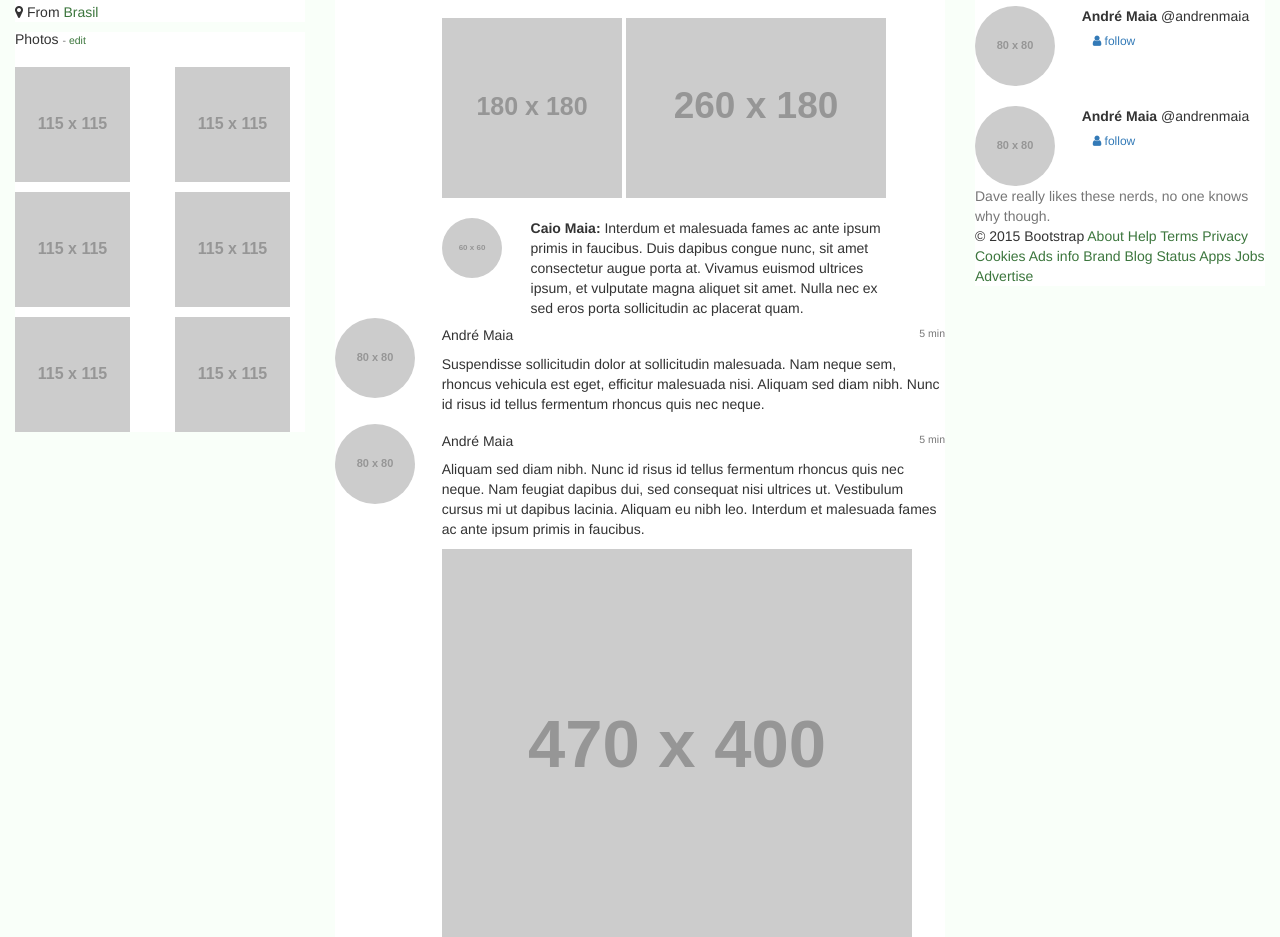
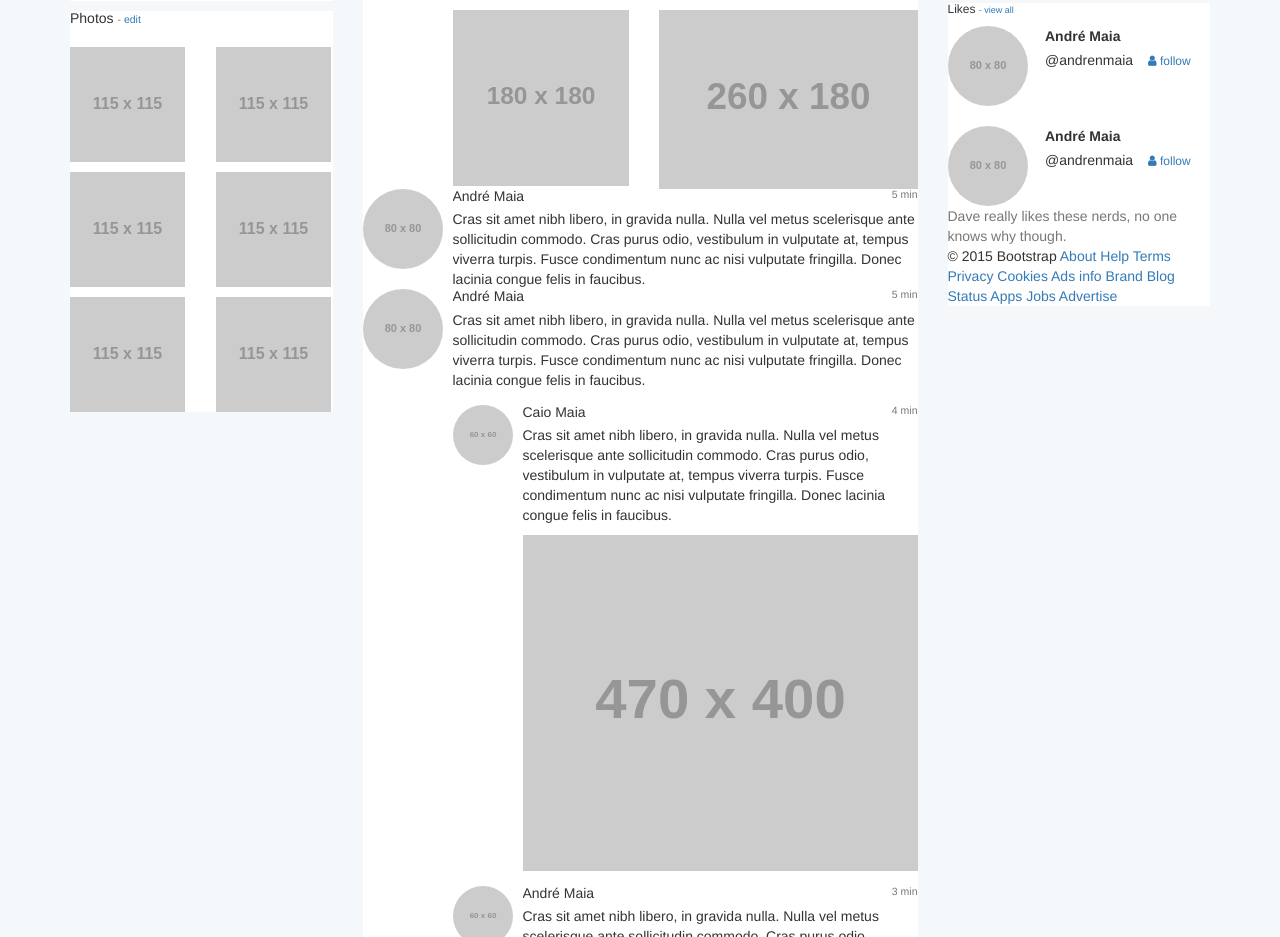
Before and after one commit to andrenmaia/Bootstrap4Template, a plain HTML site: page index.html in a window 1280 px wide. Shown: the part 546-1483 px from the top of the page. Drawn offline with nearby package versions, Linux system fonts and the light colour scheme; placeholder pictures from the web are drawn by us.

Commit message:
Change color to blue (again) and use media objects in contents

```diff
--- a/index.html
+++ b/index.html
@@ -16,9 +16,8 @@
   </head>
   <body>
 
-    <nav class="navbar navbar-fixed-top navbar-light bg-faded">
+    <nav class="navbar navbar-fixed-top navbar-dark">
       <button class="navbar-toggler hidden-sm-up" type="button" data-toggle="collapse" data-target="#exCollapsingNavbar2">
-        &#9776;
       </button>
       <div class="collapse navbar-toggleable-xs" id="exCollapsingNavbar2">
         <a class="navbar-brand" href="#">Responsive navbar</a>
@@ -39,12 +38,12 @@
 
         <form class="form-inline navbar-form pull-right">
           <input class="form-control" type="text" placeholder="Search">
-          <button class="btn btn-success" type="submit">Search</button>
+          <button class="btn btn-primary-outline" style="border-color:#fff; color:#fff" type="submit">Search</button>
         </form>
       </div>
     </nav>
 
-    <div class="container-fluid">
+    <div class="container">
       <div class="row">
 
         <!-- left side -->
@@ -66,7 +65,7 @@
           </div>
           <div class="card">
             <div class="card-block">
-              <h5 class="card-title">About <small> - <a href="#" class="text-success">edit</a></small></h5>
+              <h5 class="card-title">About <small> - <a href="#" class="text-primary">edit</a></small></h5>
               <ul class="list-unstyled">
                 <li>
                   <i class="fa fa-calendar-o"></i> Went to ...
@@ -75,40 +74,40 @@
                   <i class="fa fa-users"></i> Became friends with ...
                 </li>
                 <li>
-                  <i class="fa fa-github-alt"></i> My code <a href="https://github.com/andrenmaia" class="text-success">on GitHub</a>
+                  <i class="fa fa-github-alt"></i> My code <a href="https://github.com/andrenmaia" class="text-primary">on GitHub</a>
                 </li>
                 <li>
-                  <i class="fa fa-home"></i> Lives in <a href="https://www.google.com.br/maps/place/S%C3%A3o+Paulo,+State+of+S%C3%A3o+Paulo/@-23.6821604,-46.8754969,10z/data=!3m1!4b1!4m2!3m1!1s0x94ce448183a461d1:0x9ba94b08ff335bae" class="text-success">São Paulo</a>
+                  <i class="fa fa-home"></i> Lives in <a href="https://www.google.com.br/maps/place/S%C3%A3o+Paulo,+State+of+S%C3%A3o+Paulo/@-23.6821604,-46.8754969,10z/data=!3m1!4b1!4m2!3m1!1s0x94ce448183a461d1:0x9ba94b08ff335bae" class="text-primary">São Paulo</a>
                 </li>
                 <li>
-                  <i class="fa fa-map-marker"></i> From <a href="https://www.google.com.br/maps/place/Brazil/@-13.5392802,-71.5780351,4z/data=!3m1!4b1!4m2!3m1!1s0x9c59c7ebcc28cf:0x295a1506f2293e63" class="text-success">Brasil</a>
+                  <i class="fa fa-map-marker"></i> From <a href="https://www.google.com.br/maps/place/Brazil/@-13.5392802,-71.5780351,4z/data=!3m1!4b1!4m2!3m1!1s0x9c59c7ebcc28cf:0x295a1506f2293e63" class="text-primary">Brasil</a>
                 </li>
               </ul>
             </div>
           </div>
           <div class="card">
             <div class="card-block">
-              <h5 class="card-title">Photos <small> - <a href="#" class="text-success">edit</a></small></h5>
+              <h5 class="card-title">Photos <small> - <a href="#" class="text-primary">edit</a></small></h5>
               <div class="row mini-photos">
                 <div class="col-sm-6">
-                  <img src="http://placehold.it/115x115/f0f0f0" />
+                  <img src="http://placehold.it/115x115/f0f0f0" class="img-responsive"/>
                 </div>
                 <div class="col-sm-6">
-                  <img src="http://placehold.it/115x115/f0f0f0" />
+                  <img src="http://placehold.it/115x115/f0f0f0" class="img-responsive"/>
                 </div>
                 <br/>
                 <div class="col-sm-6">
-                  <img src="http://placehold.it/115x115/f0f0f0" />
+                  <img src="http://placehold.it/115x115/f0f0f0" class="img-responsive"/>
                 </div>
                 <div class="col-sm-6">
-                  <img src="http://placehold.it/115x115/f0f0f0" />
+                  <img src="http://placehold.it/115x115/f0f0f0" class="img-responsive"/>
                 </div>
                 <br/>
                 <div class="col-sm-6">
-                  <img src="http://placehold.it/115x115/f0f0f0" />
+                  <img src="http://placehold.it/115x115/f0f0f0" class="img-responsive"/>
                 </div>
                 <div class="col-sm-6">
-                  <img src="http://placehold.it/115x115/f0f0f0" />
+                  <img src="http://placehold.it/115x115/f0f0f0" class="img-responsive"/>
                 </div>
 
               </div>
@@ -132,99 +131,100 @@
             </form>
           </div>
 
-          <div class="card">
-            <div class="row">
-              <div class="col-sm-2 text-center">
-                <img src="http://placehold.it/80x80/f0f0f0" class="img-circle m-t m-l">
-              </div>
-              <div class="col-sm-10">
-                <div class="card-block">
-                  <h5 class="card-title">André Maia
+          <div class="card card-block">
+
+            <div class="media">
+              <a class="media-left" href="#">
+                <img class="media-object img-circle" src="http://placehold.it/80x80/f0f0f0">
+              </a>
+              <div class="media-body">
+                <h5 class="media-heading">André Maia
                     <small class="text-muted pull-right">5 min</small>
-                  </h5>
-                  <p class="card-text">
-                    Suspendisse sollicitudin dolor at sollicitudin malesuada. Nam neque sem, rhoncus vehicula est eget, efficitur malesuada nisi. Aliquam sed diam nibh. Nunc id risus id tellus fermentum rhoncus quis nec neque. Nam feugiat dapibus dui, sed consequat nisi ultrices ut. Vestibulum cursus mi ut dapibus lacinia. Aliquam eu nibh leo. Interdum et malesuada fames ac ante ipsum primis in faucibus. Duis dapibus congue nunc, sit amet consectetur augue porta at. Vivamus euismod ultrices ipsum, et vulputate magna aliquet sit amet. Nulla nec ex sed eros porta sollicitudin ac placerat quam. Vivamus in lorem ligula. Nullam eu nisl iaculis, fermentum lorem sit amet, hendrerit quam.
-                  </p>
-                  <div>
-                    <img src="http://placehold.it/260x180" />
-                    <img src="http://placehold.it/180x180" />
-                    <br/>
-                    <br/>
-                    <img src="http://placehold.it/180x180" />
-                    <img src="http://placehold.it/260x180" />
-                  </div>
-                  <br/>
+                </h5>
+                Suspendisse sollicitudin dolor at sollicitudin malesuada. Nam neque sem, rhoncus vehicula est eget, efficitur malesuada nisi. Aliquam sed diam nibh. Nunc id risus id tellus fermentum rhoncus quis nec neque. Nam feugiat dapibus dui, sed consequat nisi ultrices ut. Vestibulum cursus mi ut dapibus lacinia. Aliquam eu nibh leo. Interdum et malesuada fames ac ante ipsum primis in faucibus. Duis dapibus congue nunc, sit amet consectetur augue porta at. Vivamus euismod ultrices ipsum, et vulputate magna aliquet sit amet. Nulla nec ex sed eros porta sollicitudin ac placerat quam. Vivamus in lorem ligula. Nullam eu nisl iaculis, fermentum lorem sit amet, hendrerit quam.
 
+                <div class="text-center">
                   <div class="row">
-                    <div class="col-sm-2 text-center">
-                      <img src="http://placehold.it/60x60/f0f0f0" class="img-circle m-l">
+                    <div class="col-sm-7">
+                      <img src="http://placehold.it/270x180" class="img-responsive"/>
                     </div>
-                    <div class="col-sm-9 m-l">
-                      <b>Caio Maia:</b> Interdum et malesuada fames ac ante ipsum primis in faucibus. Duis dapibus congue nunc, sit amet consectetur augue porta at. Vivamus euismod ultrices ipsum, et vulputate magna aliquet sit amet. Nulla nec ex sed eros porta sollicitudin ac placerat quam.
-                    </div>
-                  </div>
-
-                </div>
-              </div>
-            </div>
-          </div>
-
-          <div class="card">
-            <div class="row">
-              <div class="col-sm-2 text-center">
-                <img src="http://placehold.it/80x80/f0f0f0" class="img-circle m-t m-l">
-              </div>
-              <div class="col-sm-10">
-                <div class="card-block">
-                  <h5 class="card-title">André Maia
-                    <small class="text-muted pull-right">5 min</small>
-                  </h5>
-                  <p class="card-text">
-                    Suspendisse sollicitudin dolor at sollicitudin malesuada. Nam neque sem, rhoncus vehicula est eget, efficitur malesuada nisi. Aliquam sed diam nibh. Nunc id risus id tellus fermentum rhoncus quis nec neque.
-                  </p>
-                </div>
-              </div>
-            </div>
-          </div>
-
-          <div class="card">
-            <div class="row">
-              <div class="col-sm-2 text-center">
-                <img src="http://placehold.it/80x80/f0f0f0" class="img-circle m-t m-l">
-              </div>
-              <div class="col-sm-10">
-                <div class="card-block">
-                  <h5 class="card-title">André Maia
-                    <small class="text-muted pull-right">5 min</small>
-                  </h5>
-                  <p class="card-text">
-                    Aliquam sed diam nibh. Nunc id risus id tellus fermentum rhoncus quis nec neque. Nam feugiat dapibus dui, sed consequat nisi ultrices ut. Vestibulum cursus mi ut dapibus lacinia. Aliquam eu nibh leo. Interdum et malesuada fames ac ante ipsum primis in faucibus.
-                  </p>
-                  <img src="http://placehold.it/470x400" />
-
-                  <br/>
-                  <br/>
-                  <div class="row">
-                    <div class="col-sm-2 text-center">
-                      <img src="http://placehold.it/60x60/f0f0f0" class="img-circle m-l">
-                    </div>
-                    <div class="col-sm-9 m-l">
-                      <b>Caio Maia:</b> Interdum et malesuada fames ac ante ipsum primis in faucibus. Duis dapibus congue nunc, sit amet consectetur augue porta at. Vivamus euismod ultrices ipsum, et vulputate magna aliquet sit amet. Nulla nec ex sed eros porta sollicitudin ac placerat quam.
+                    <div class="col-sm-5">
+                      <img src="http://placehold.it/180x180" class="img-responsive"/>
                     </div>
                   </div>
                   <br/>
                   <div class="row">
-                    <div class="col-sm-2 text-center">
-                      <img src="http://placehold.it/60x60/f0f0f0" class="img-circle m-l">
+                    <div class="col-sm-5">
+                      <img src="http://placehold.it/180x180" class="img-responsive"/>
                     </div>
-                    <div class="col-sm-9 m-l">
-                      <b>André Maia:</b> Interdum et malesuada fames ac ante ipsum primis in faucibus. Duis dapibus congue nunc, sit amet consectetur augue porta at. Vivamus euismod ultrices ipsum, et vulputate magna aliquet sit amet. Nulla nec ex sed eros porta sollicitudin ac placerat quam.
+                    <div class="col-sm-7">
+                      <img src="http://placehold.it/260x180" class="img-responsive"/>
                     </div>
                   </div>
                 </div>
               </div>
             </div>
           </div>
+
+          <div class="card card-block">
+            <div class="media">
+              <a class="media-left" href="#">
+                <img class="media-object img-circle" src="http://placehold.it/80x80/f0f0f0">
+              </a>
+              <div class="media-body">
+                <h5 class="media-heading">André Maia
+                    <small class="text-muted pull-right">5 min</small>
+                </h5>
+                Cras sit amet nibh libero, in gravida nulla. Nulla vel metus scelerisque ante sollicitudin commodo. Cras purus odio, vestibulum in vulputate at, tempus viverra turpis. Fusce condimentum nunc ac nisi vulputate fringilla. Donec lacinia congue felis in faucibus.
+              </div>
+            </div>
+          </div>
+
+          <div class="card card-block">
+            <div class="media">
+              <a class="media-left" href="#">
+                <img class="media-object img-circle" src="http://placehold.it/80x80/f0f0f0">
+              </a>
+              <div class="media-body">
+                <h5 class="media-heading">André Maia
+                    <small class="text-muted pull-right">5 min</small>
+                </h5>
+                Cras sit amet nibh libero, in gravida nulla. Nulla vel metus scelerisque ante sollicitudin commodo. Cras purus odio, vestibulum in vulputate at, tempus viverra turpis. Fusce condimentum nunc ac nisi vulputate fringilla. Donec lacinia congue felis in faucibus.
+
+                 <div class="media">
+                  <a class="media-left" href="#">
+                    <img class="media-object img-circle" src="http://placehold.it/60x60/f0f0f0">
+                  </a>
+                  <div class="media-body">
+                    <h5 class="media-heading">Caio Maia
+                        <small class="text-muted pull-right">4 min</small>
+                    </h5>
+                    <p>
+                    Cras sit amet nibh libero, in gravida nulla. Nulla vel metus scelerisque ante sollicitudin commodo. Cras purus odio, vestibulum in vulputate at, tempus viverra turpis. Fusce condimentum nunc ac nisi vulputate fringilla. Donec lacinia congue felis in faucibus.
+                    </p>
+
+
+                    <img src="http://placehold.it/470x400" class="center-block img-responsive" />
+                  </div>
+                </div>
+                <div class="media">
+                  <a class="media-left" href="#">
+                    <img class="media-object img-circle" src="http://placehold.it/60x60/f0f0f0">
+                  </a>
+                  <div class="media-body">
+                    <h5 class="media-heading">André Maia
+                        <small class="text-muted pull-right">3 min</small>
+                    </h5>
+                    <p>
+                    Cras sit amet nibh libero, in gravida nulla. Nulla vel metus scelerisque ante sollicitudin commodo. Cras purus odio, vestibulum in vulputate at, tempus viverra turpis. Fusce condimentum nunc ac nisi vulputate fringilla. Donec lacinia congue felis in faucibus.
+                    </p>
+                  </div>
+                </div>
+
+              </div>
+            </div>
+          </div>
+
         </div>
 
         <!-- right side -->
@@ -242,35 +242,35 @@
           <div class="card card-block">
             <h6 class="card-title">Sponsored</h6>
 
-            <img src="http://placehold.it/245x230/f0f0f0" />
+            <img src="http://placehold.it/245x230/f0f0f0" class="img-responsive" />
             <p class="card-text">With supporting text below as a natural lead-in to additional content.</p>
-            <a href="#" class="btn btn-success-outline">Go somewhere</a>
+            <a href="#" class="btn btn-primary-outline">Go somewhere</a>
           </div>
 
           <!-- Likes cards -->
           <div class="card">
             <div class="card-block">
-              <h6 class="card-title">Likes <small> - <a href="#" class="text-success">view all</a></small></h6>
+              <h6 class="card-title">Likes <small> - <a href="#" class="text-primary">view all</a></small></h6>
 
               <div class="row">
                 <div class="col-sm-4">
                   <img src="http://placehold.it/80x80/f0f0f0" class="img-circle">
                 </div>
-                <div class="col-sm-8">
+                <div class="col-sm-8 p-l-md">
                   <b>André Maia</b> @andrenmaia
-                  <a href="#" class="btn btn-success-outline btn-sm">
+                  <a href="#" class="btn btn-primary-outline btn-sm">
                     <i class="fa fa-user"></i> follow
                   </a>
                 </div>
               </div>
               <br/>
               <div class="row">
-                <div class="col-sm-4">
+                <div class="col-sm-4 ">
                   <img src="http://placehold.it/80x80/f0f0f0" class="img-circle">
                 </div>
-                <div class="col-sm-8">
+                <div class="col-sm-8 p-l-md">
                   <b>André Maia</b> @andrenmaia
-                  <a href="#" class="btn btn-success-outline btn-sm">
+                  <a href="#" class="btn btn-primary-outline btn-sm">
                     <i class="fa fa-user"></i> follow
                   </a>
                 </div>
@@ -284,20 +284,20 @@
           <!-- About card -->
           <div class="card card-block">
             © 2015 Bootstrap
-            <a href="#" class="text-success">About</a>
-            <a href="#" class="text-success">Help</a>
-            <a href="#" class="text-success">Terms</a>
-            <a href="#" class="text-success">Privacy</a>
-            <a href="#" class="text-success">Cookies</a>
-            <a href="#" class="text-success">Ads </a>
+            <a href="#" class="text-primary">About</a>
+            <a href="#" class="text-primary">Help</a>
+            <a href="#" class="text-primary">Terms</a>
+            <a href="#" class="text-primary">Privacy</a>
+            <a href="#" class="text-primary">Cookies</a>
+            <a href="#" class="text-primary">Ads </a>
 
-            <a href="#" class="text-success">info</a>
-            <a href="#" class="text-success">Brand</a>
-            <a href="#" class="text-success">Blog</a>
-            <a href="#" class="text-success">Status</a>
-            <a href="#" class="text-success">Apps</a>
-            <a href="#" class="text-success">Jobs</a>
-            <a href="#" class="text-success">Advertise</a>
+            <a href="#" class="text-primary">info</a>
+            <a href="#" class="text-primary">Brand</a>
+            <a href="#" class="text-primary">Blog</a>
+            <a href="#" class="text-primary">Status</a>
+            <a href="#" class="text-primary">Apps</a>
+            <a href="#" class="text-primary">Jobs</a>
+            <a href="#" class="text-primary">Advertise</a>
           </div>
 
 
--- a/layout.css
+++ b/layout.css
@@ -3,13 +3,14 @@ body {
 	font-weight: 300;
 	font-size: 14px;
 	/*background-color:#F6FFF5;*/
-	background-color:#F9FFF9;
+	background-color:#f5f8fa;
 
 }
 
 .navbar {
 	/*background-color: #5cb85c;*/
-	background-color: #EDF9EC;
+	/*background-color: #EDF9EC;*/
+	background-color: #2882b5;
 	box-shadow: 1px 1px 1px #CCC;
 }
 
```
